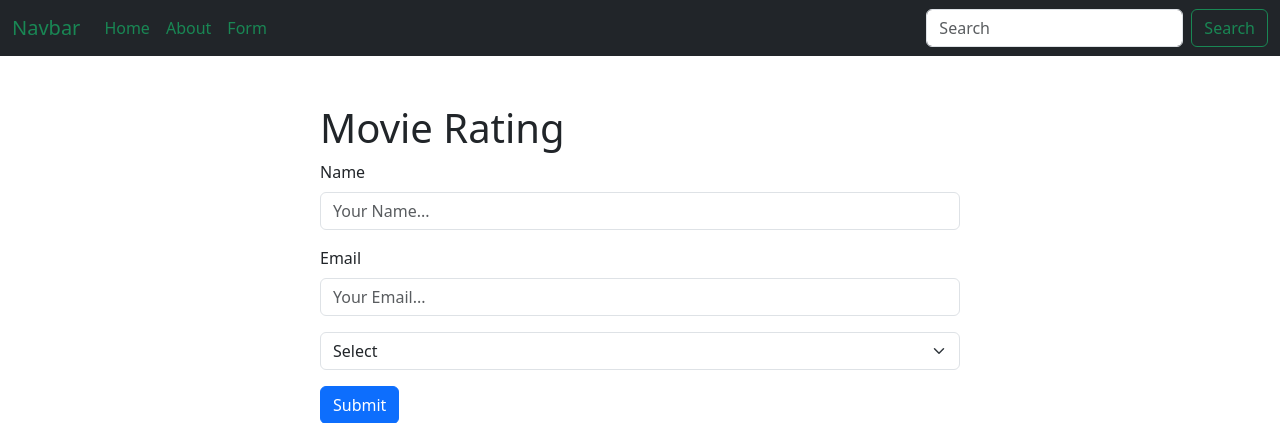
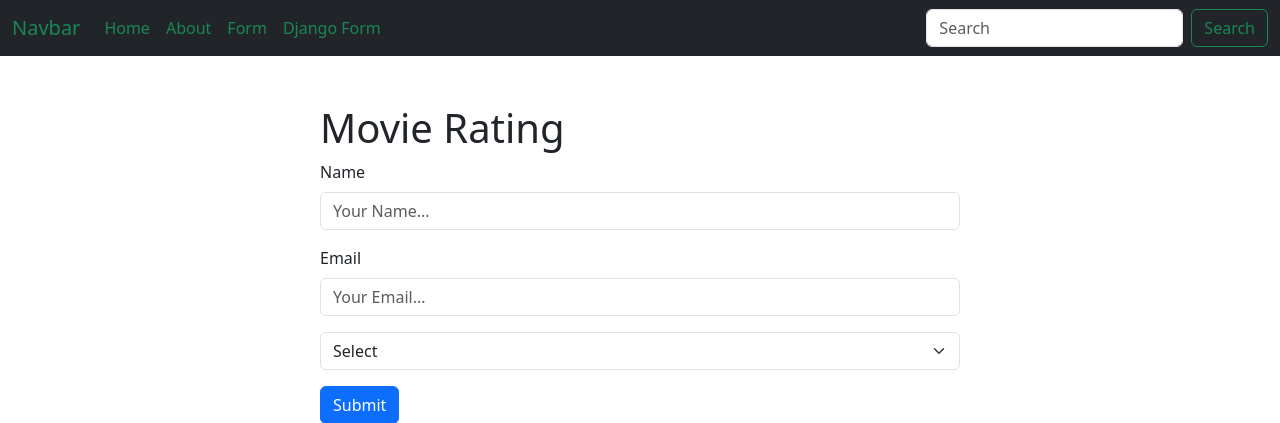
Before and after one commit to Prio96/Django-Codes, a Django app: page /First/form/ in a window 1280 px wide. Shown: the top 423 px of the page. Run offline with Django 5.2, Linux system fonts and the light colour scheme.

Commit message:
Made Django form

```diff
--- /dev/null
+++ b/Project5/FirstApp/forms.py
@@ -0,0 +1,5 @@
+from django import forms
+
+class contactForm(forms.Form):
+    name=forms.CharField()
+    email=forms.EmailField()
--- a/Project5/FirstApp/templates/about.html
+++ b/Project5/FirstApp/templates/about.html
@@ -1,7 +1,7 @@
 {% extends 'base.html' %}
 
 {% block content %}
-    <h1>Hi {{name}}</h1>
-    <h2>Your Email is {{email}}</h2>
-    <h3>You selected option {{select}}</h3>
+<h1>Hi {{name}}</h1>
+<h2>Your Email is {{email}}</h2>
+<h3>You selected option {{select}}</h3>
 {% endblock %}
--- a/Project5/FirstApp/urls.py
+++ b/Project5/FirstApp/urls.py
@@ -4,7 +4,8 @@ from . import views
 urlpatterns = [
     path('',views.home,name="homepage"),
     path('about/',views.about,name="aboutpage"),
-    path('form/',views.form,name="form-submit")
+    path('form/',views.form,name="form-submit"),
+    path('django_form/',views.django_form,name="django-form-submit")
 ]
 
 #name is used to make things easier while giving a link in html file(In this case, base.html). It is used with url template tag like{% url 'name' %} in href
--- a/Project5/FirstApp/views.py
+++ b/Project5/FirstApp/views.py
@@ -1,5 +1,5 @@
 from django.shortcuts import render
-
+from .forms import contactForm
 # Create your views here.
 def home(request):
     return render(request,'home.html')
@@ -14,3 +14,9 @@ def about(request):
         return render(request,'about.html')
 def form(request):
     return render(request,'form.html')
+
+def django_form(request):
+    form=contactForm(request.POST)
+    if form.is_valid():
+        print(form.cleaned_data)
+    return render(request,'django_form.html',{'form':form})
--- a/Project5/templates/base.html
+++ b/Project5/templates/base.html
@@ -13,7 +13,9 @@
     <nav class="navbar navbar-expand-lg bg-dark">
         <div class="container-fluid">
             <a class="navbar-brand text-success" href="#">Navbar</a>
-          <button class="navbar-toggler" type="button" data-bs-toggle="collapse" data-bs-target="#navbarSupportedContent" aria-controls="navbarSupportedContent" aria-expanded="false" aria-label="Toggle navigation">
+            <button class="navbar-toggler" type="button" data-bs-toggle="collapse"
+                data-bs-target="#navbarSupportedContent" aria-controls="navbarSupportedContent" aria-expanded="false"
+                aria-label="Toggle navigation">
                 <span class="navbar-toggler-icon"></span>
             </button>
             <div class="collapse navbar-collapse" id="navbarSupportedContent">
@@ -26,6 +28,9 @@
                     </li>
                     <li class="nav-item">
                         <a class="nav-link text-success" href="{% url 'form-submit' %}">Form</a>
+                    </li>
+                    <li class="nav-item">
+                        <a class="nav-link text-success" href="{% url 'django-form-submit' %}">Django Form</a>
                     </li>
                 </ul>
                 <form class="d-flex" role="search">
```
Also changed, not shown: Project5/FirstApp/templates/django_form.html (added, +10 -0 lines), Project5/Project5/settings.py (+6 -1 lines). Lines whose indentation alone changed are shown as unchanged.
